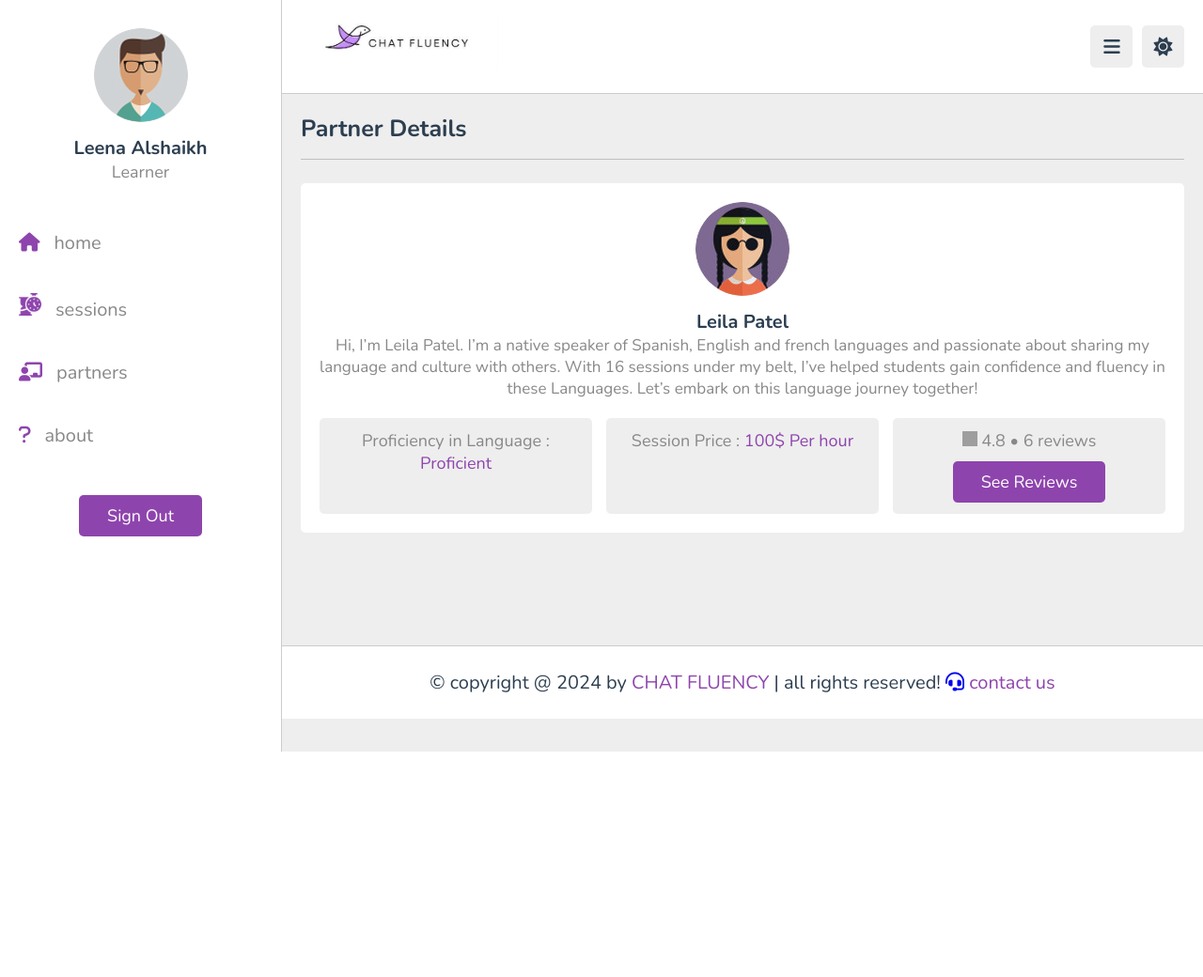
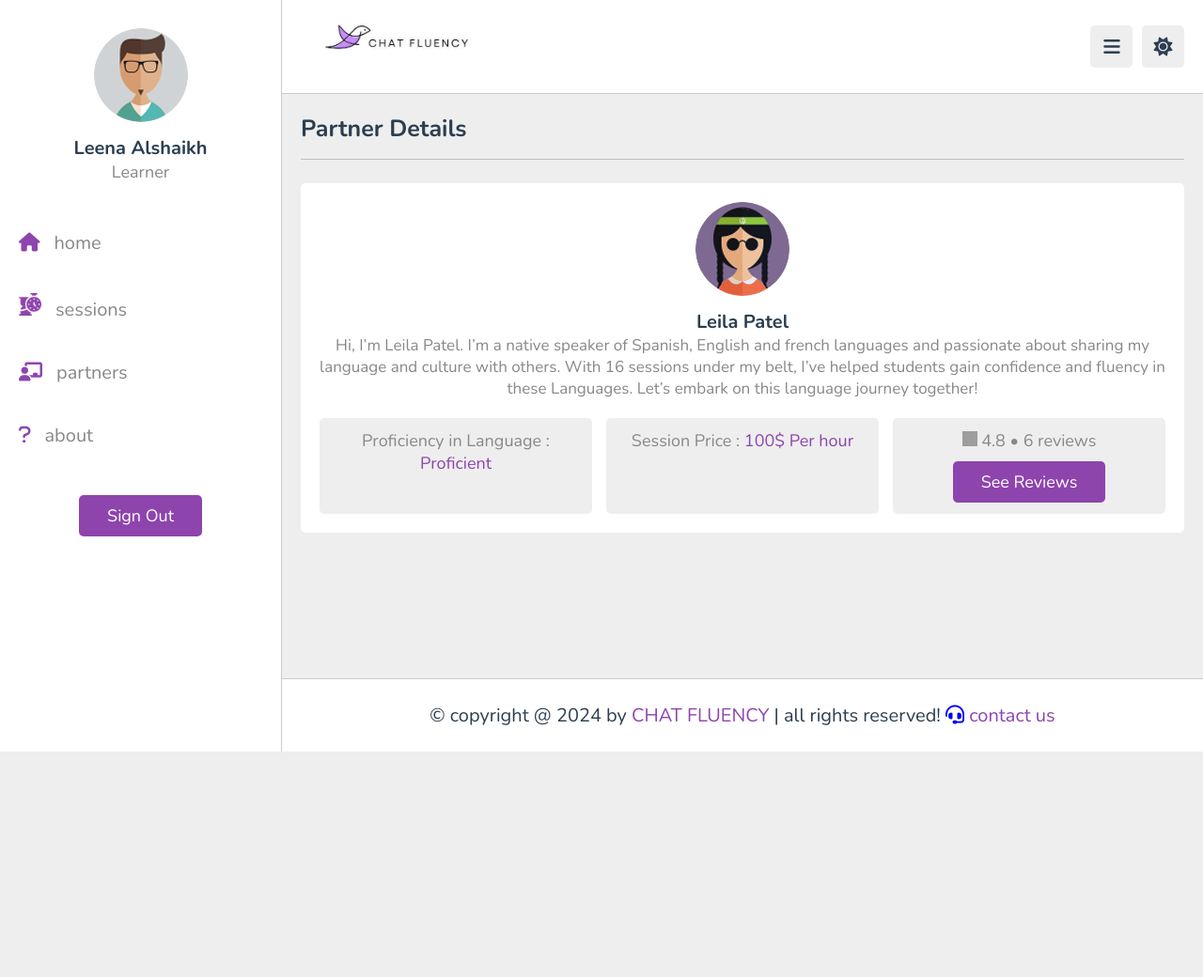
Before and after one commit to miriamsm/CHAT-FLUENCY, a PHP site: page /partner_profile.html in a window 1280 px wide. Shown: the top 1040 px of the page at 94% size. Before the commit the page ends 800 px from the top, so only its background shows below. Run offline with PHP 8.4, Linux system fonts and the light colour scheme; some libraries are stand-ins or nearby versions; grey boxes are pictures that could not be loaded.

Commit message:
footer in css

```diff
--- a/list_of_requests_learner.html
+++ b/list_of_requests_learner.html
@@ -9,11 +9,6 @@
     <!-- custom css file link  -->
     <link rel="stylesheet" href="style.css">
 
-   <style>
-      .footer{
-         margin-top: 270px;
-      }
-   </style>
 
 </head>
 <body>
--- a/partner_profile.html
+++ b/partner_profile.html
@@ -12,11 +12,6 @@
    <!-- custom css file link  -->
    <link rel="stylesheet" href="style.css">
 
-   <style>
-      .footer{
-         margin-top: 100px;
-      }
-   </style>
 
 </head>
 <body>
--- a/style.css
+++ b/style.css
@@ -1324,10 +1324,10 @@
    font-size: 2rem;
    padding:2.5rem 2rem;
    color:var(--black);
-   margin-top: 1rem;
+   /* margin-top: 1rem; */
    z-index: 1000;
-   /* padding-bottom: 9.5rem; */
-}
+   margin-top: 500px;
+   }
 
 .footer span{
    color:var(--main-color);
```
